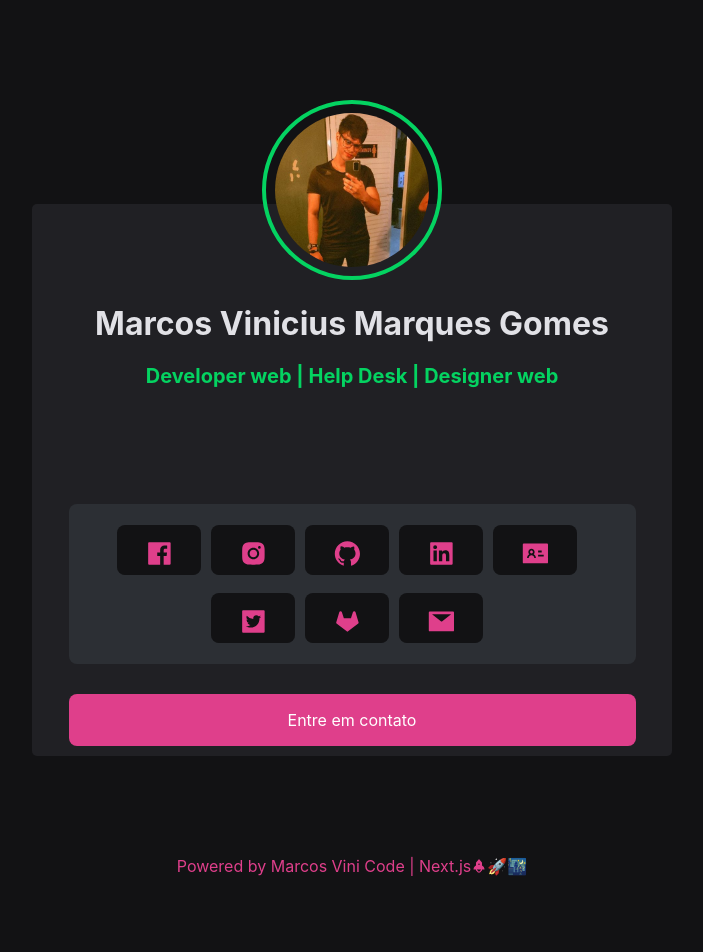
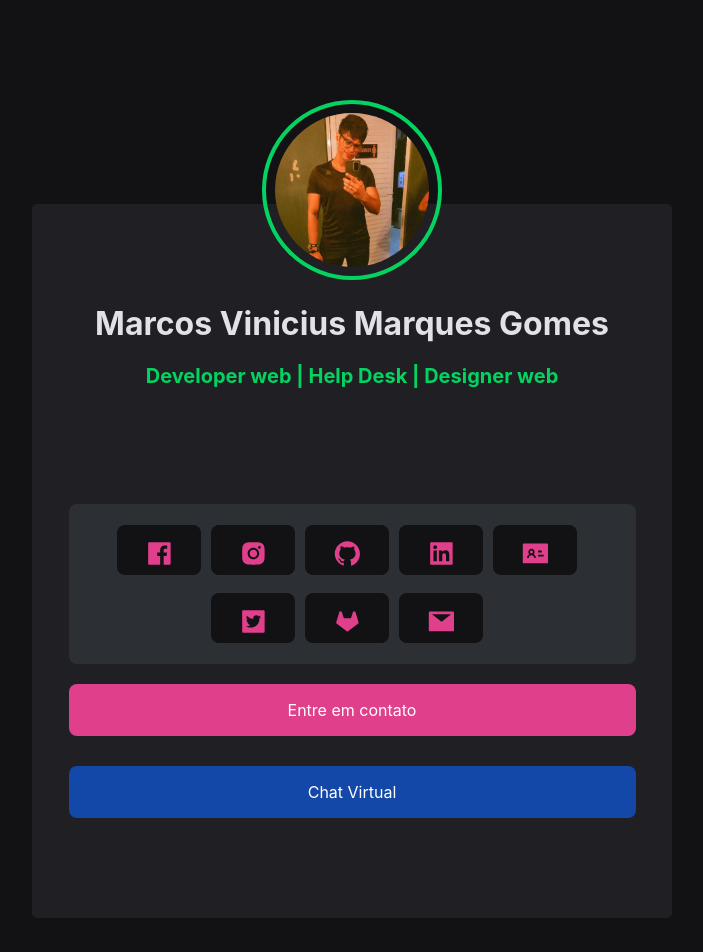
Before and after one commit to marcoscode404/marcoslinksoficial02, a Next.js app: page / in a window 1280 px wide. Shown: the top 952 px of the page, without its empty margins (288-991 px from the left). Before the commit the page ends 908 px from the top, so only its background shows below. Built offline with nearby package versions, Linux system fonts and the light colour scheme.

Commit message:
Finalizando a publicação

```diff
--- /dev/null
+++ b/src/components/Button/ButtonChat.tsx
@@ -0,0 +1,14 @@
+import Link from 'next/link';
+import React from 'react';
+import styles from './buttonChat.module.css';
+
+export function ButtonChat () {
+    return (
+            <Link href="/chat">
+                <a className={styles.contact}>
+                    Chat Virtual
+                </a>
+            </Link>
+
+    );
+};
--- a/src/components/Button/button.module.css
+++ b/src/components/Button/button.module.css
@@ -4,7 +4,7 @@
   padding: 1rem;
   width: 90%;
   border-radius: .5rem;
-  margin: 30px 0 10px ;
+  margin: 20px 0 10px ;
   transition: .5s;
 }
 
--- /dev/null
+++ b/src/components/Button/buttonChat.module.css
@@ -0,0 +1,14 @@
+.contact {
+    color: #FFF;
+    background: #1347a8;
+    padding: 1rem;
+    width: 90%;
+    border-radius: .5rem;
+    margin: 20px 0 100px ;
+    transition: .5s;
+  }
+
+  .contact:hover {
+    filter: brightness(1.1);
+
+  }
--- a/src/components/ButtonHome/buttonHome.module.css
+++ b/src/components/ButtonReturnHome/buttonHome.module.css
@@ -3,27 +3,24 @@
     align-items: center;
     justify-content: center;
     flex-direction: column;
-
     height: 100%;
-}
-
-.button h1 {
-    color: #fff;
-}
-
-.button a {
     color: #fff;
     text-align: center;
-    color: #FFF;
     background: #DF3F8B;
     padding: 1rem;
     width: 20rem;
+
     border-radius: .5rem;
-    margin: 30px 0 200px ;
-    transition: 1ms;
-
+    margin: auto;
+    transition: 1.5s;
 }
 
-.button a:hover{
+
+
+
+
+
+
+.button:hover{
     filter: brightness(1.2);
 }
--- a/src/components/ButtonHome/index.tsx
+++ b/src/components/ButtonReturnHome/index.tsx
@@ -4,8 +4,8 @@ import styles from './buttonHome.module.css';
 
 export function ButtonHome () {
     return (
-            <Link href="https://wa.me/556999732942">
-                <a className={styles.button} target="_blank">
+            <Link href="/">
+                <a className={styles.button}>
                     Retorne a Home
                 </a>
             </Link>
--- a/src/components/UtterancesComments/index.tsx
+++ b/src/components/UtterancesComments/index.tsx
@@ -28,7 +28,7 @@ type UtterancesCommentsProps = {
           }
           const scriptElement = document.createElement('script');
           scriptElement.src = 'https://utteranc.es/client.js';
-          scriptElement.setAttribute('repo', 'marcoscode404/Ignite-Chapter-III');
+          scriptElement.setAttribute('repo', 'marcoscode404/marcoslinksoficial02');
           scriptElement.setAttribute('issue-term', issueTerm);
           scriptElement.setAttribute('label', label);
           scriptElement.setAttribute('theme', theme);
--- a/src/pages/index.tsx
+++ b/src/pages/index.tsx
@@ -8,7 +8,8 @@ import { AiFillFacebook, AiFillGithub, AiFillGitlab, AiFillIdcard, AiFillInstagr
 import { Footer } from '../components/Footer';
 import { Header } from '../components/Header';
 import { ButtonContact } from '../components/Button';
-// import { ButtonHome } from '../components/ButtonHome';
+import { ButtonChat } from '../components/Button/ButtonChat';
+
 
 
 
@@ -47,7 +48,7 @@ export default function Home() {
 
 
           <ButtonContact />
-
+          <ButtonChat />
 
 
       </div>
```
Also changed, not shown: src/pages/404.tsx (+3 -5 lines), src/pages/chat.tsx (+4 -12 lines).
